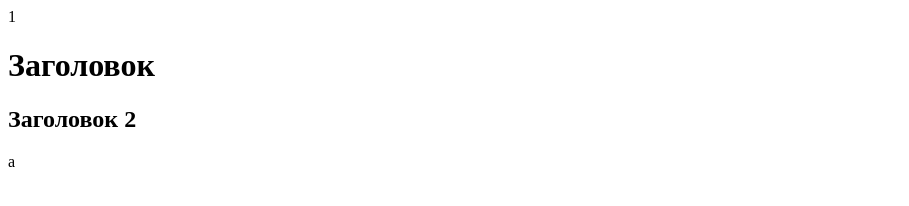
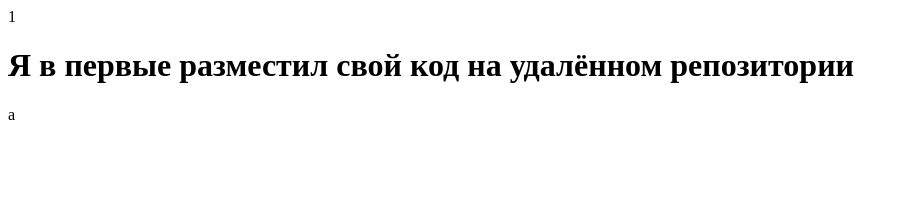
Before and after one commit to Igorvlas/test_repo, a plain HTML site: page index.html in a window 1280 px wide. Shown: the whole page, without its empty margins (0-909 px from the left). Drawn offline with Linux system fonts and the light colour scheme.

Commit message:
New commet

```diff
--- a/index.html
+++ b/index.html
@@ -4,11 +4,10 @@
     <meta charset="UTF-8">
     <meta http-equiv="X-UA-Compatible" content="IE=edge">
     <meta name="viewport" content="width=device-width, initial-scale=1.0">
-    <title>Document</title>
-    <h1>Заголовок</h1>
-    <h2>Заголовок 2</h2>
+    <title>Первая работа в GIT</title>
+
 </head>
 <body>
-
+    <h1>Я в первые разместил свой код на удалённом репозитории</h1>
 </body>
 </html>a
```
Also changed, not shown: 1 other file.
